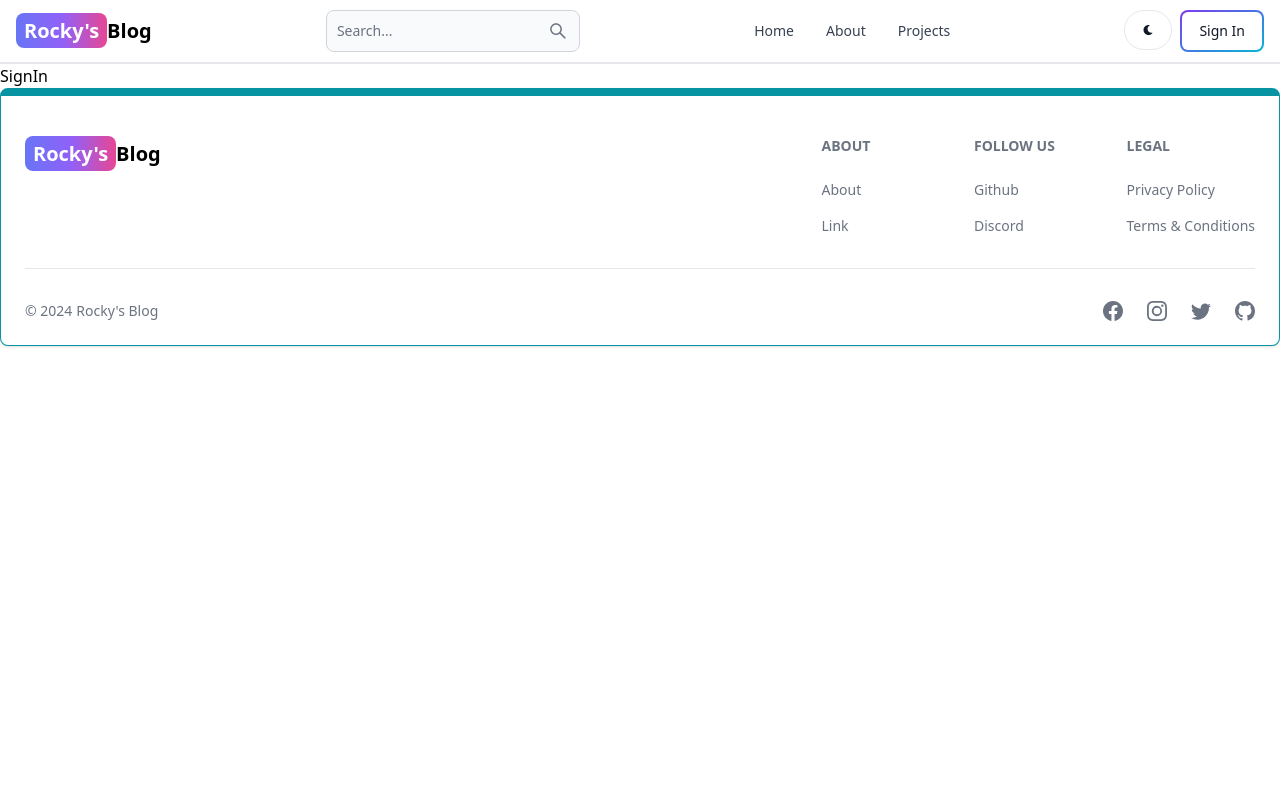
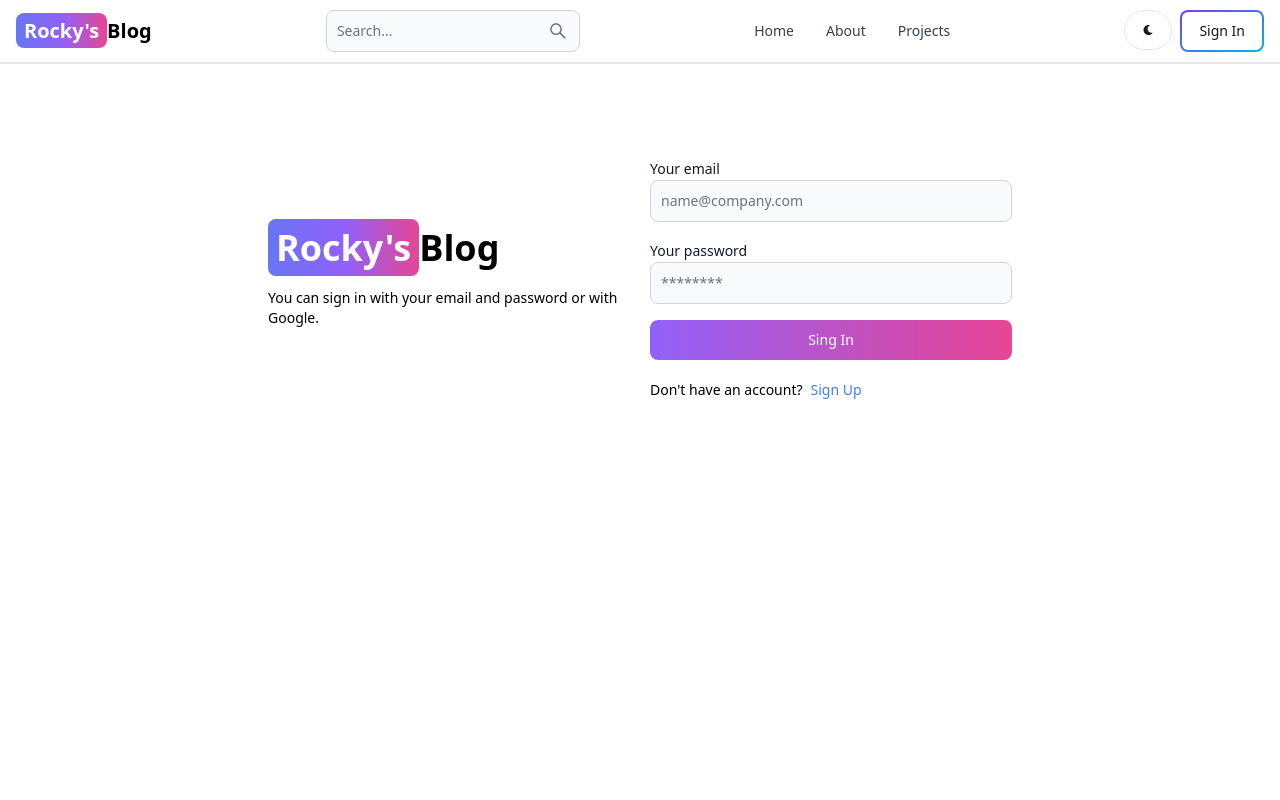
Before and after one commit to rockyueno0223/mern-blog, a React (Vite) app in the folder client/: page /sign-in in a window 1280 px wide. Shown: the top 800 px of the page. Built offline with nearby package versions, Linux system fonts and the light colour scheme.

Commit message:
complete signin page functionality

```diff
--- a/client/src/pages/SignIn.tsx
+++ b/client/src/pages/SignIn.tsx
@@ -1,7 +1,113 @@
+import { Alert, Button, Label, Spinner, TextInput } from "flowbite-react"
+import { useState } from "react";
+import { Link, useNavigate } from "react-router-dom"
+
+type FormDataType = {
+  [key: string]: string;
+};
+
 const SignIn = () => {
+  const navigate = useNavigate();
+
+  const [formData, setFormData] = useState<FormDataType>({});
+  const [errorMessage, setErrorMessage] = useState<string | null>(null);
+  const [loading, setLoading] = useState<boolean>(false);
+
+  const handleChange = (e: React.ChangeEvent<HTMLInputElement>) => {
+    setFormData({ ...formData, [e.target.id]: e.target.value.trim() });
+  };
+
+  const handleSubmit = async (e: React.FormEvent) => {
+    e.preventDefault();
+    if (!formData.email || !formData.password) {
+      return setErrorMessage('Please fill out all fields.');
+    }
+    try {
+      setLoading(true);
+      setErrorMessage(null);
+      const res = await fetch('/api/auth/signin', {
+        method: 'POST',
+        headers: { 'Content-Type': 'application/json' },
+        body: JSON.stringify(formData),
+      });
+      const data = await res.json();
+      if (data.success === false) {
+        return setErrorMessage(data.message);
+      }
+      setLoading(false);
+      if (res.ok) {
+        navigate('/');
+      }
+    } catch (error) {
+      setErrorMessage((error as Error).message);
+      setLoading(false);
+    }
+  };
+
   return (
-    <div>
-      SignIn
+    <div className="min-h-screen mt-20">
+      <div className="flex p-3 max-w-3xl mx-auto flex-col md:flex-row md:items-center gap-5">
+        {/* left */}
+        <div className="flex-1">
+          <Link to="/" className="text-4xl font-bold dark:text-white">
+            <span className="px-2 py-1 bg-gradient-to-r from-indigo-500 via-purple-500 to-pink-500 rounded-lg text-white">Rocky's</span>
+            Blog
+          </Link>
+          <p className="text-sm mt-5">
+            You can sign in with your email and password or with Google.
+          </p>
+        </div>
+
+        {/* right */}
+        <div className="flex-1">
+          <form
+            className="flex flex-col gap-4"
+            onSubmit={handleSubmit}
+          >
+            <div>
+              <Label value="Your email" />
+              <TextInput
+                type="email"
+                placeholder="name@company.com"
+                id="email"
+                onChange={handleChange}
+              />
+            </div>
+            <div>
+              <Label value="Your password" />
+              <TextInput
+                type="password"
+                placeholder="********"
+                id="password"
+                onChange={handleChange}
+              />
+            </div>
+            <Button
+              gradientDuoTone="purpleToPink"
+              type="submit"
+              disabled={loading}
+            >
+              {loading ? (
+                <>
+                  <Spinner size="sm" />
+                  <span className="pl-3">Loading...</span>
+                </>
+              ) : 'Sing In'}
+            </Button>
+          </form>
+          <div className="flex gap-2 text-sm mt-5">
+            <span>Don't have an account?</span>
+            <Link to='/sign-up' className="text-blue-500">
+              Sign Up
+            </Link>
+          </div>
+          {errorMessage && (
+            <Alert className="mt-5" color="failure">
+              {errorMessage}
+            </Alert>
+          )}
+        </div>
+      </div>
     </div>
   )
 }
```
